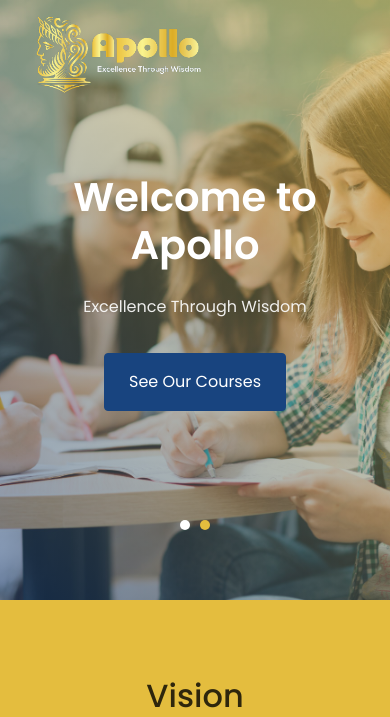
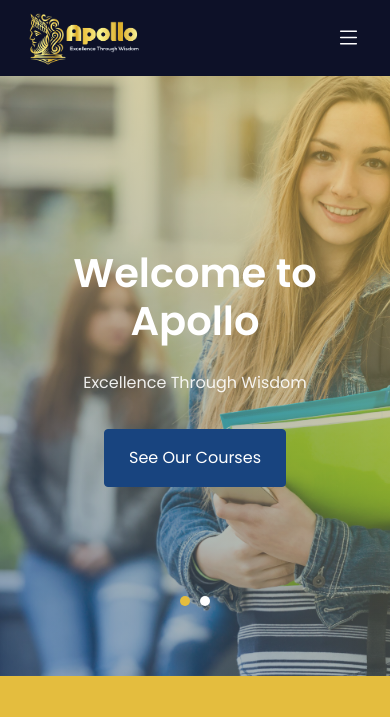
Before and after one commit to Thinushika/apollo, a PHP site: page /index.php in a window 390 px wide. Shown: the top 717 px of the page. Run offline with PHP 8.4, Linux system fonts and the light colour scheme; some libraries are stand-ins or nearby versions.

Commit message:
navbar issues fixed

```diff
--- a/css/style.css
+++ b/css/style.css
@@ -4397,6 +4397,7 @@ textarea.form-control {
 .logo {
   max-height: 90px;
 }
+
 .cardDesign{
   box-shadow: 0 4px 8px rgba(0, 0, 0, 0.16) !important;
   border-radius: 20px;
@@ -4417,3 +4418,15 @@ textarea.form-control {
 .owl-carousel:hover .owl-nav .owl-next, .owl-carousel:hover .owl-nav .owl-prev{
   outline: none !important;
 }
+.navbar-toggler{
+  outline: none !important;
+}
+@media screen and (max-width: 600px) {
+  .logo {
+    max-height: 60px !important;
+  }
+  .navbar{
+    position: relative !important;
+    background-color: #0d1128 !important;
+  }
+}
--- a/footer.php
+++ b/footer.php
@@ -57,6 +57,9 @@
   <script src="js/jquery.animateNumber.min.js"></script>
   <script src="js/scrollax.min.js"></script>
   <script src="js/main.js"></script>
+  <script src="https://code.jquery.com/jquery-3.6.0.min.js"></script>
+<script src="https://cdn.jsdelivr.net/npm/bootstrap@5.3.0/dist/js/bootstrap.bundle.min.js"></script>
+
 
   </body>
 
--- a/header.php
+++ b/header.php
@@ -28,7 +28,9 @@
       </a>
       <button class="navbar-toggler" type="button" data-bs-toggle="collapse" data-bs-target="#navbarSupportedContent"
         aria-controls="navbarSupportedContent" aria-expanded="false" aria-label="Toggle navigation">
-        <span class="navbar-toggler-icon"></span>
+        <span class="navbar-toggler-icon">
+        <i class="bi bi-list" style="color: #fff !important; font-size: 25px !important;"></i>
+        </span>
       </button>
       <div class="collapse navbar-collapse" id="navbarSupportedContent">
         <ul class="navbar-nav ml-auto mb-2 mb-lg-0">
```
